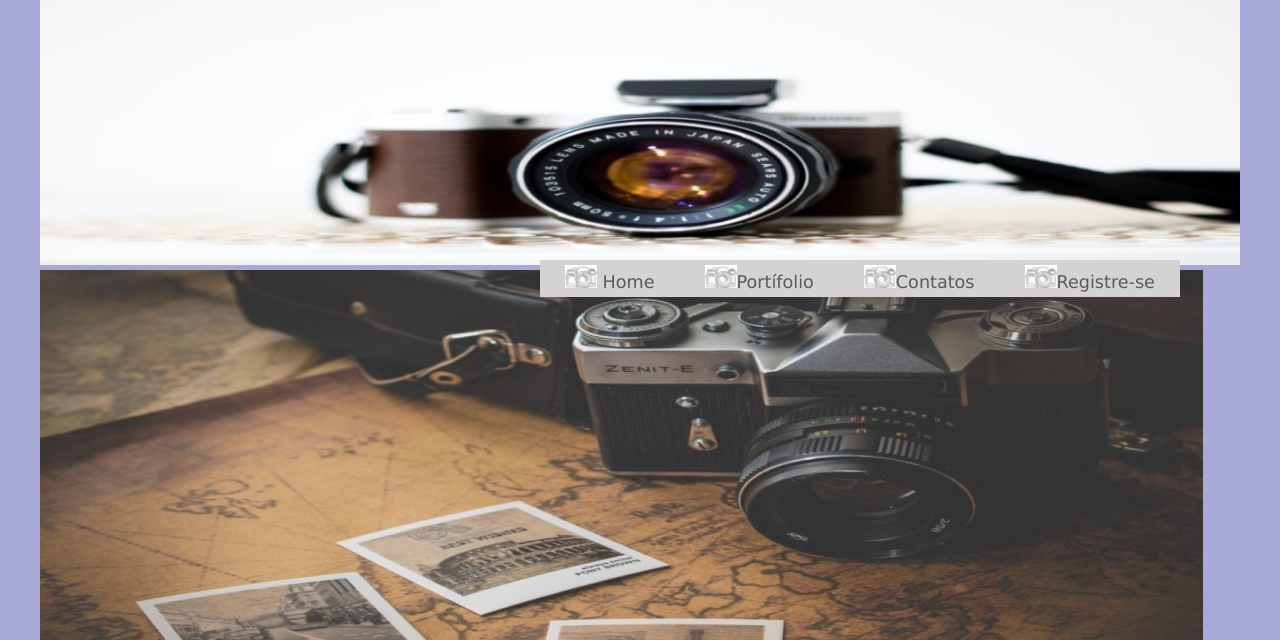
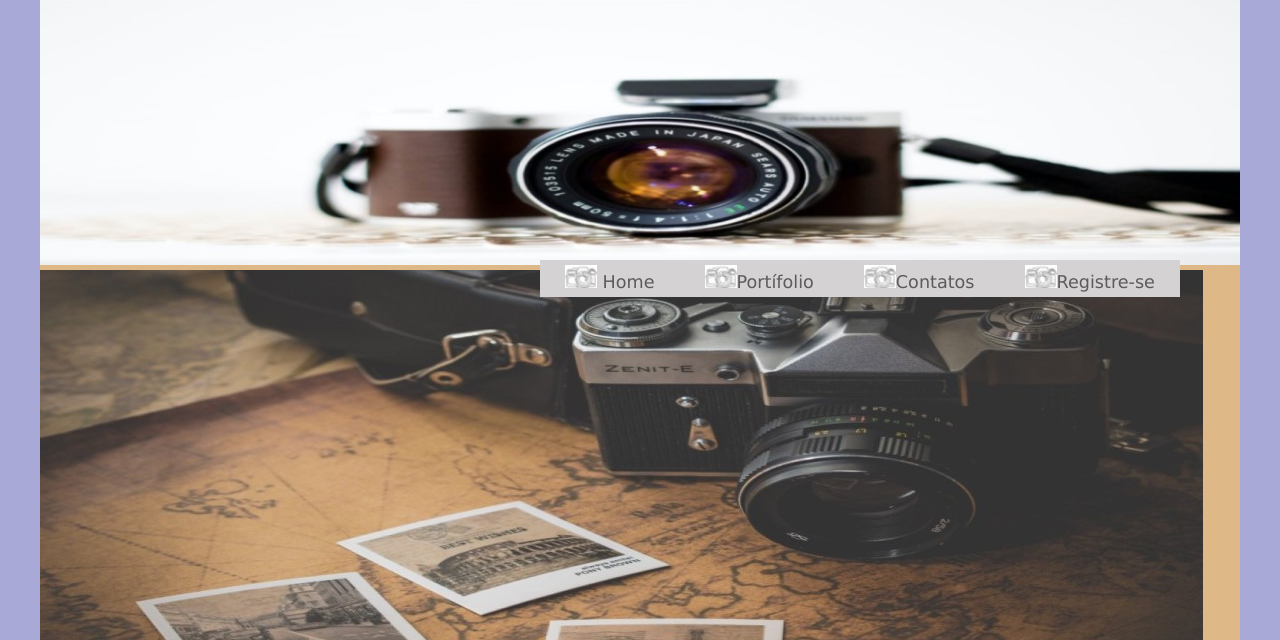
Before and after one commit to henriquemorais00/Fotografia, a plain HTML site: page index.html in a window 1280 px wide. Shown: the top 640 px of the page. Drawn offline with Linux system fonts and the light colour scheme.

Commit message:
Update estilo_home.css

```diff
--- a/css/estilo_home.css
+++ b/css/estilo_home.css
@@ -6,7 +6,7 @@ body{
 }
 
 div#interface{  /* div  */
-    background-color: burlywood (255, 255, 255, 0.9);
+    background-color: burlywood;
     max-width: 1200px;
     width: 100%; /* Largura */
     margin: -8px auto 0px auto; /* Borda superior e Borda inferior - centralizando a interface*/
```
